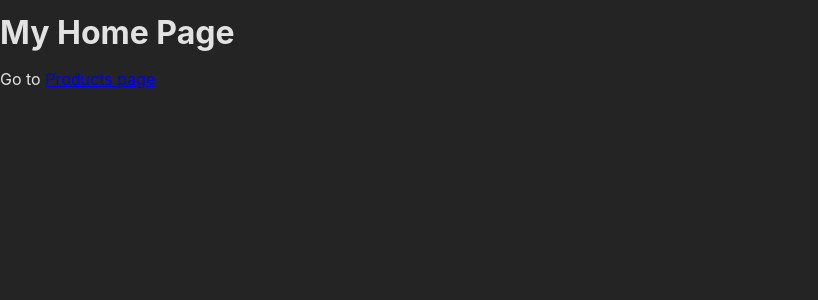
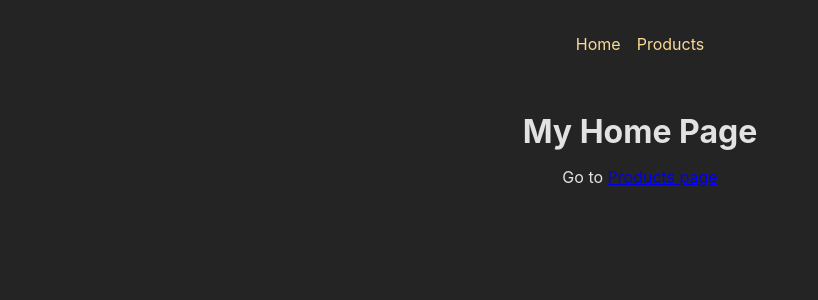
Before and after one commit to bijoymogor/ReactRouting, a React (Create React App) app: page / in a window 1280 px wide. Shown: the top 300 px of the page, without its empty margins (0-818 px from the left). Built offline with nearby package versions, Linux system fonts and the light colour scheme.

Commit message:
Created Layouts, Nested Routes, and Nav Bar

```diff
--- a/src/App.js
+++ b/src/App.js
@@ -1,9 +1,9 @@
 import { createBrowserRouter, RouterProvider } from "react-router-dom";
-import {createRoutesFromElements, Route} from "react-router-dom";
+// import { createRoutesFromElements, Route } from "react-router-dom";
 
 import HomePage from "./pages/HomePage";
 import Products from "./pages/Products";
-
+import Root from "./pages/Root";
 
 //Paths -->
 //https//example.com/products
@@ -11,26 +11,33 @@
 
 
 // React-Router-DOM package > 6.4 preferred way currently
-// const router = createBrowserRouter([
-//   {path: '/', element: <HomePage/>},
-//   {path: '/products', element: <Products/>}
-// ]);
+const router = createBrowserRouter([
+  {
+    path: '/',
+    element: <Root />,
+    children: [
+      { path: '/', element: <HomePage /> },
+      { path: '/products', element: <Products /> }
+    ]
+  },
+]);
 
 // React-Router-DOM package < 6.4 old way deprecated
 
-const routeDefinitions = createRoutesFromElements(
-  <Route>
-    <Route path="/" element={<HomePage/>}/>
-    <Route path="/products" element={<Products/>}/>
-  </Route>
-);
+// const routeDefinitions = createRoutesFromElements(
+//   <Route>
+//     <Route path="/" element={<HomePage/>}/>
+//     <Route path="/products" element={<Products/>}/>
+//   </Route>
+// );
 
-const router = createBrowserRouter(routeDefinitions);
+// const router = createBrowserRouter(routeDefinitions);
 
 
 function App() {
   return (
-    <RouterProvider router={router}/>
+
+    <RouterProvider router={router} />
   );
 }
 
--- /dev/null
+++ b/src/components/MainNavigation.js
@@ -0,0 +1,19 @@
+import React from 'react';
+import { Link } from 'react-router-dom';
+
+import classes from './MainNavigation.module.css';
+
+function MainNavigation() {
+    return (
+        <header className={classes.header}>
+            <nav>
+                <ul className={classes.list}>
+                    <li><Link to='/'>Home</Link></li>
+                    <li><Link to='/products'>Products</Link></li>
+                </ul>
+            </nav>
+        </header>
+    )
+}
+
+export default MainNavigation
--- /dev/null
+++ b/src/components/MainNavigation.module.css
@@ -0,0 +1,23 @@
+.header {
+    max-width: 60rem;
+    margin: auto;
+    padding: 2rem;
+    display: flex;
+    justify-content: center;
+}
+
+.list {
+    display: flex;
+    gap: 1rem;
+}
+
+.list a {
+    text-decoration: none;
+    color: var(--color-primary-400);
+}
+
+.list a:hover,
+.list a.active {
+    color: var(--color-primary-800);
+    text-decoration: underline;
+}
--- a/src/pages/HomePage.js
+++ b/src/pages/HomePage.js
@@ -1,5 +1,6 @@
 import React from 'react';
 import {Link} from 'react-router-dom';
+
 
 function HomePage() {
   return (
--- /dev/null
+++ b/src/pages/Root.js
@@ -0,0 +1,20 @@
+import React from 'react';
+import { Outlet } from 'react-router-dom';
+
+import classes from './Root.module.css'
+
+import MainNavigation from '../components/MainNavigation';
+
+function Root() {
+    return (
+        <>
+            {/* <div>Root Layout</div> */}
+            <MainNavigation/>
+            <main className={classes.content}>
+            <Outlet />
+            </main>
+        </>
+    );
+}
+
+export default Root
--- /dev/null
+++ b/src/pages/Root.module.css
@@ -0,0 +1,5 @@
+.content {
+    margin: 2rem auto;
+    text-align: center;
+
+}
```
